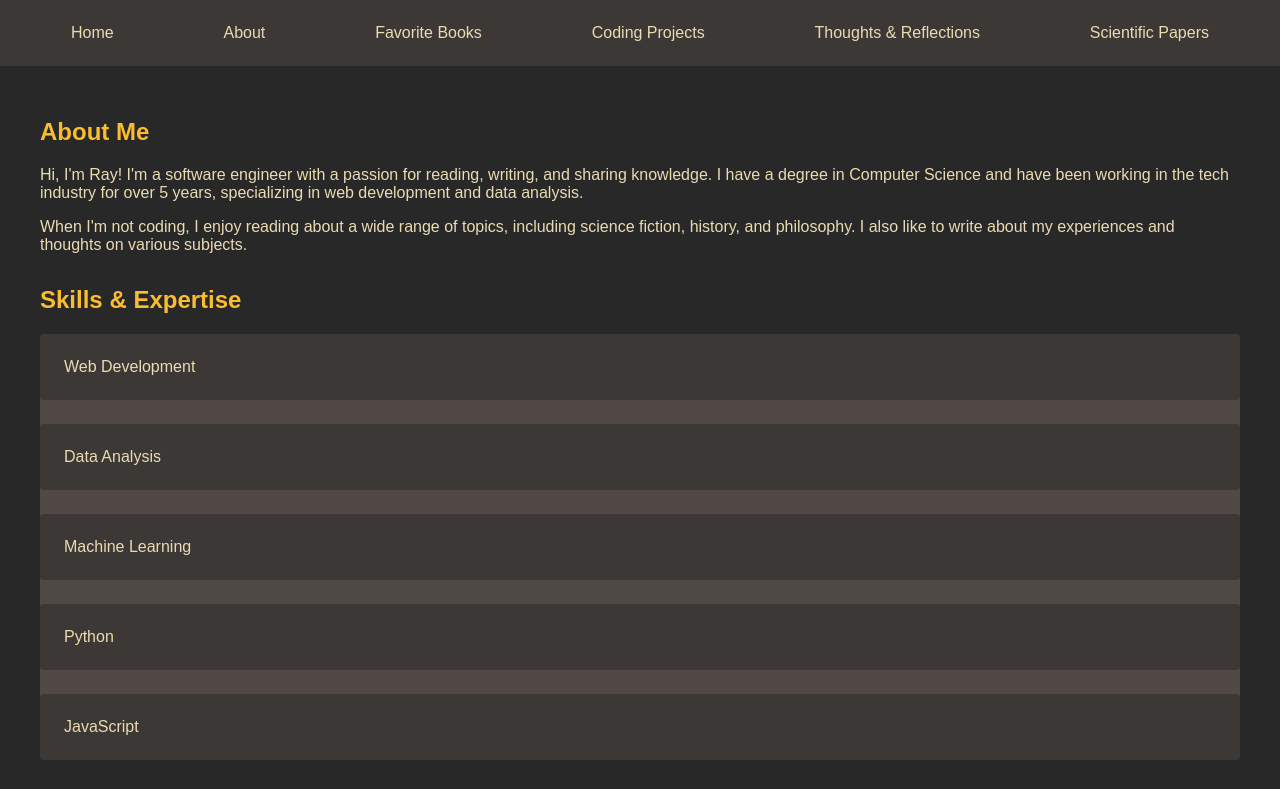
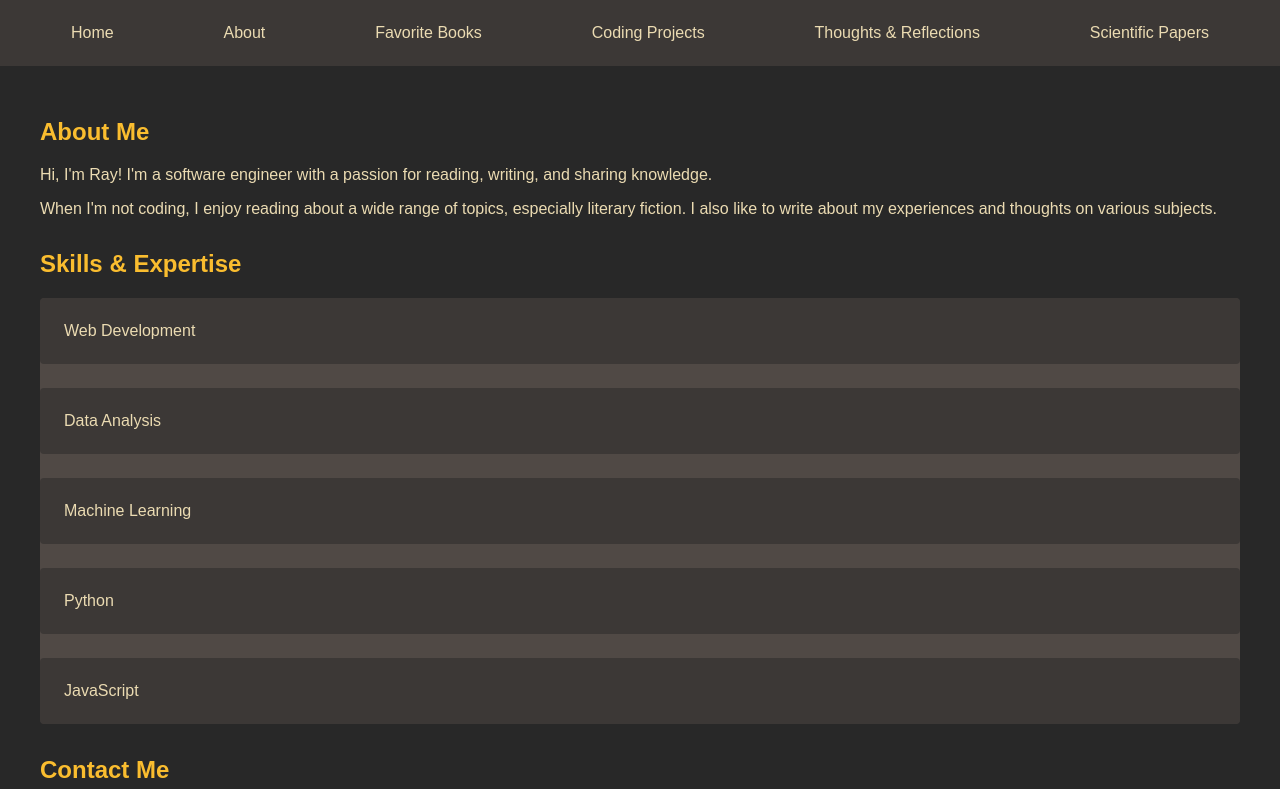
Before and after one commit to vanRooijen/raynotes, a plain HTML site: page about.html in a window 1280 px wide. Shown: the top 789 px of the page. Drawn offline with Linux system fonts and the light colour scheme.

Commit message:
update about

```diff
--- a/about.html
+++ b/about.html
@@ -23,9 +23,9 @@
     <main>
         <section class="about-me">
             <h1>About Me</h1>
-            <p>Hi, I'm Ray! I'm a software engineer with a passion for reading, writing, and sharing knowledge. I have a degree in Computer Science and have been working in the tech industry for over 5 years, specializing in web development and data analysis.</p>
+            <p>Hi, I'm Ray! I'm a software engineer with a passion for reading, writing, and sharing knowledge.</p>
 
-            <p>When I'm not coding, I enjoy reading about a wide range of topics, including science fiction, history, and philosophy. I also like to write about my experiences and thoughts on various subjects.</p>
+            <p>When I'm not coding, I enjoy reading about a wide range of topics, especially literary fiction. I also like to write about my experiences and thoughts on various subjects.</p>
         </section>
 
         <section class="skills">
```
